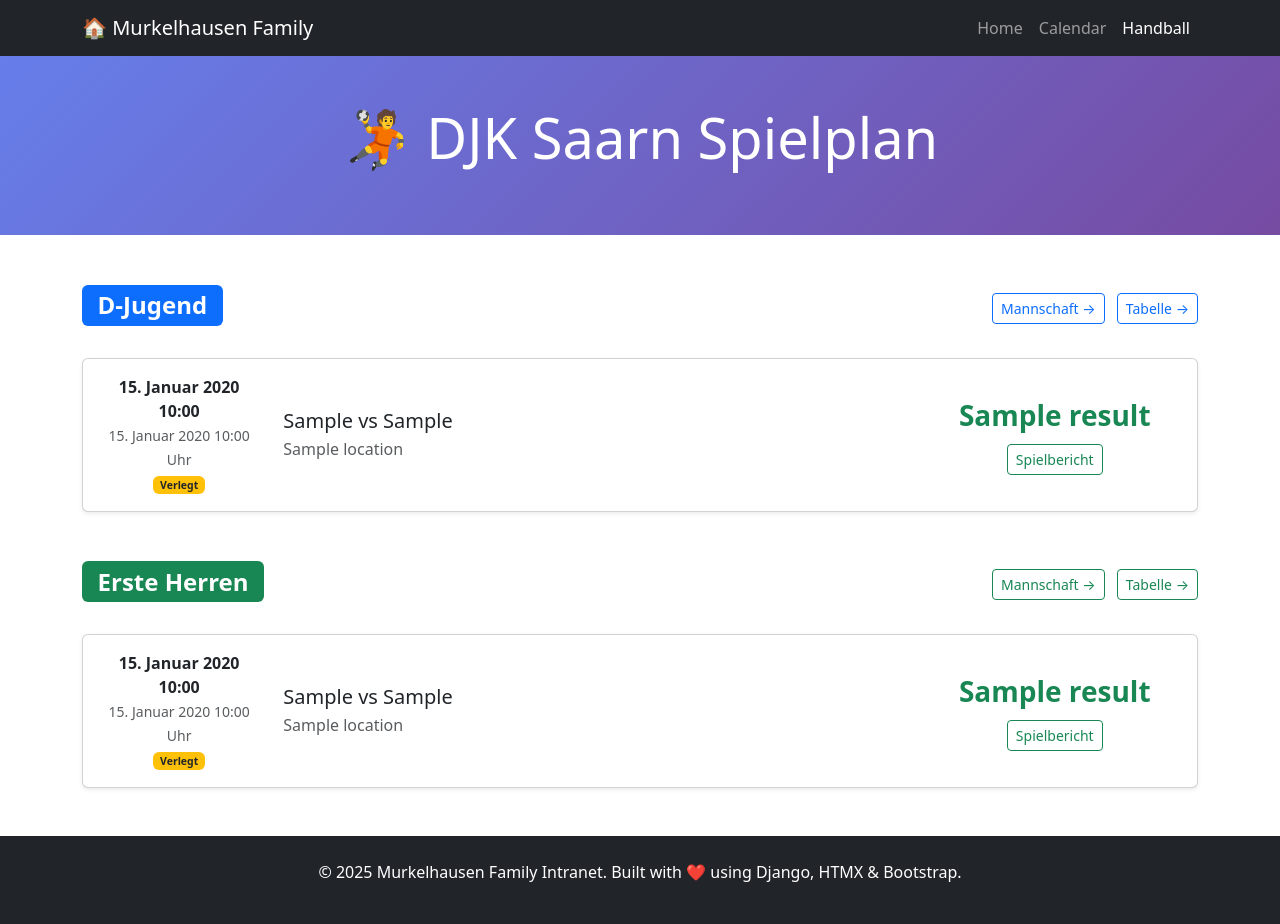
After one commit to Relativity74205/murkelhausen_app3, a Django app: template core/templates/core/handball_games.html in a window 1280 px wide. The commit adds this page. Run offline with Django 5.2, Linux system fonts and the light colour scheme; the template is opened without the code that fills it: most values are stand-ins (such as "Sample title", 1, 10 or a date in 2020).

Commit message:
feat: adding handball feature

```diff
--- /dev/null
+++ b/core/templates/core/handball_games.html
@@ -0,0 +1,237 @@
+<!DOCTYPE html>
+<html lang="de">
+<head>
+    <meta charset="UTF-8">
+    <meta name="viewport" content="width=device-width, initial-scale=1.0">
+    <title>Handball Games - Murkelhausen Family</title>
+
+    <!-- Bootstrap CSS -->
+    <link href="https://cdn.jsdelivr.net/npm/bootstrap@5.3.0/dist/css/bootstrap.min.css" rel="stylesheet">
+
+    <!-- HTMX -->
+    <script src="https://unpkg.com/htmx.org@2.0.1"></script>
+
+    <!-- Custom CSS -->
+    <style>
+        .hero-section {
+            background: linear-gradient(135deg, #667eea 0%, #764ba2 100%);
+            color: white;
+            padding: 3rem 0;
+        }
+        .game-card {
+            transition: transform 0.2s;
+        }
+        .game-card:hover {
+            transform: translateY(-3px);
+        }
+        .badge-spielfrei {
+            background-color: #6c757d;
+        }
+        .badge-upcoming {
+            background-color: #0d6efd;
+        }
+        .badge-completed {
+            background-color: #198754;
+        }
+        .team-badge {
+            font-weight: bold;
+            color: #764ba2;
+        }
+    </style>
+</head>
+<body>
+    <!-- Navigation -->
+    <nav class="navbar navbar-expand-lg navbar-dark bg-dark">
+        <div class="container">
+            <a class="navbar-brand" href="{% url 'home' %}">
+                🏠 Murkelhausen Family
+            </a>
+            <button class="navbar-toggler" type="button" data-bs-toggle="collapse" data-bs-target="#navbarNav">
+                <span class="navbar-toggler-icon"></span>
+            </button>
+            <div class="collapse navbar-collapse" id="navbarNav">
+                <ul class="navbar-nav ms-auto">
+                    <li class="nav-item">
+                        <a class="nav-link" href="{% url 'home' %}">Home</a>
+                    </li>
+                    <li class="nav-item">
+                        <a class="nav-link" href="#" hx-get="/calendar" hx-target="#main-content">Calendar</a>
+                    </li>
+                    <li class="nav-item">
+                        <a class="nav-link active" href="{% url 'handball_games' %}">Handball</a>
+                    </li>
+                </ul>
+            </div>
+        </div>
+    </nav>
+
+    <!-- Hero Section -->
+    <section class="hero-section">
+        <div class="container text-center">
+            <h1 class="display-4 mb-3">🤾 DJK Saarn Spielplan</h1>
+        </div>
+    </section>
+
+    <!-- Main Content -->
+    <div class="container my-5">
+        {% if error %}
+            <div class="alert alert-danger" role="alert">
+                <h4 class="alert-heading">Fehler beim Laden der Daten</h4>
+                <p>{{ error }}</p>
+            </div>
+        {% else %}
+            <!-- D-Jugend Section -->
+            <section class="mb-5">
+                <div class="d-flex justify-content-between align-items-center mb-4">
+                    <h2 class="team-badge">
+                        <span class="badge bg-primary">D-Jugend</span>
+                    </h2>
+                    <div>
+                        <a href="{{ d_jugend_url }}" target="_blank" class="btn btn-outline-primary btn-sm me-2">
+                            Mannschaft →
+                        </a>
+                        <a href="{{ d_jugend_gruppe_url }}" target="_blank" class="btn btn-outline-primary btn-sm">
+                            Tabelle →
+                        </a>
+                    </div>
+                </div>
+
+                {% if d_jugend_games %}
+                    <div class="row g-3">
+                        {% for game in d_jugend_games %}
+                            <div class="col-12">
+                                <div class="card game-card shadow-sm">
+                                    <div class="card-body">
+                                        <div class="row align-items-center">
+                                            <div class="col-md-2">
+                                                <div class="text-center">
+                                                    <div class="fw-bold">{{ game.game_date_formatted }}</div>
+                                                    {% if game.time and not game.spielfrei %}
+                                                        <small class="text-muted">
+                                                            {{ game.time }} Uhr
+                                                            {% if game.time_original %}
+                                                                <br><span class="badge bg-warning text-dark">Verlegt</span>
+                                                            {% endif %}
+                                                        </small>
+                                                    {% endif %}
+                                                    {% if game.spielfrei %}
+                                                        <span class="badge badge-spielfrei mt-1">Spielfrei</span>
+                                                    {% endif %}
+                                                </div>
+                                            </div>
+                                            <div class="col-md-7">
+                                                <h5 class="mb-1">{{ game.home_team }} vs {{ game.away_team }}</h5>
+                                                <p class="text-muted mb-0">
+                                                    <i class="bi bi-geo-alt"></i> {{ game.location }}
+                                                </p>
+                                            </div>
+                                            <div class="col-md-3 text-center">
+                                                {% if game.result %}
+                                                    <div class="fs-3 fw-bold text-success">{{ game.result }}</div>
+                                                    {% if game.link_to_spielbericht %}
+                                                        <a href="{{ game.link_to_spielbericht }}" target="_blank" class="btn btn-sm btn-outline-success mt-2">
+                                                            Spielbericht
+                                                            {% if game.spielbericht_genehmigt %}
+                                                                ✓
+                                                            {% endif %}
+                                                        </a>
+                                                    {% endif %}
+                                                {% else %}
+                                                    <span class="badge badge-upcoming">Ausstehend</span>
+                                                {% endif %}
+                                            </div>
+                                        </div>
+                                    </div>
+                                </div>
+                            </div>
+                        {% endfor %}
+                    </div>
+                {% else %}
+                    <div class="alert alert-info">Keine Spiele gefunden.</div>
+                {% endif %}
+            </section>
+
+            <!-- Erste Herren Section -->
+            <section class="mb-5">
+                <div class="d-flex justify-content-between align-items-center mb-4">
+                    <h2 class="team-badge">
+                        <span class="badge bg-success">Erste Herren</span>
+                    </h2>
+                    <div>
+                        <a href="{{ erste_herren_url }}" target="_blank" class="btn btn-outline-success btn-sm me-2">
+                            Mannschaft →
+                        </a>
+                        <a href="{{ erste_herren_gruppe_url }}" target="_blank" class="btn btn-outline-success btn-sm">
+                            Tabelle →
+                        </a>
+                    </div>
+                </div>
+
+                {% if erste_herren_games %}
+                    <div class="row g-3">
+                        {% for game in erste_herren_games %}
+                            <div class="col-12">
+                                <div class="card game-card shadow-sm">
+                                    <div class="card-body">
+                                        <div class="row align-items-center">
+                                            <div class="col-md-2">
+                                                <div class="text-center">
+                                                    <div class="fw-bold">{{ game.game_date_formatted }}</div>
+                                                    {% if game.time and not game.spielfrei %}
+                                                        <small class="text-muted">
+                                                            {{ game.time }} Uhr
+                                                            {% if game.time_original %}
+                                                                <br><span class="badge bg-warning text-dark">Verlegt</span>
+                                                            {% endif %}
+                                                        </small>
+                                                    {% endif %}
+                                                    {% if game.spielfrei %}
+                                                        <span class="badge badge-spielfrei mt-1">Spielfrei</span>
+                                                    {% endif %}
+                                                </div>
+                                            </div>
+                                            <div class="col-md-7">
+                                                <h5 class="mb-1">{{ game.home_team }} vs {{ game.away_team }}</h5>
+                                                <p class="text-muted mb-0">
+                                                    <i class="bi bi-geo-alt"></i> {{ game.location }}
+                                                </p>
+                                            </div>
+                                            <div class="col-md-3 text-center">
+                                                {% if game.result %}
+                                                    <div class="fs-3 fw-bold text-success">{{ game.result }}</div>
+                                                    {% if game.link_to_spielbericht %}
+                                                        <a href="{{ game.link_to_spielbericht }}" target="_blank" class="btn btn-sm btn-outline-success mt-2">
+                                                            Spielbericht
+                                                            {% if game.spielbericht_genehmigt %}
+                                                                ✓
+                                                            {% endif %}
+                                                        </a>
+                                                    {% endif %}
+                                                {% else %}
+                                                    <span class="badge badge-upcoming">Ausstehend</span>
+                                                {% endif %}
+                                            </div>
+                                        </div>
+                                    </div>
+                                </div>
+                            </div>
+                        {% endfor %}
+                    </div>
+                {% else %}
+                    <div class="alert alert-info">Keine Spiele gefunden.</div>
+                {% endif %}
+            </section>
+        {% endif %}
+    </div>
+
+    <!-- Footer -->
+    <footer class="bg-dark text-white py-4 mt-5">
+        <div class="container text-center">
+            <p>&copy; 2025 Murkelhausen Family Intranet. Built with ❤️ using Django, HTMX & Bootstrap.</p>
+        </div>
+    </footer>
+
+    <!-- Bootstrap JS -->
+    <script src="https://cdn.jsdelivr.net/npm/bootstrap@5.3.0/dist/js/bootstrap.bundle.min.js"></script>
+</body>
+</html>
--- a/core/urls.py
+++ b/core/urls.py
@@ -4,4 +4,5 @@ from . import views
 
 urlpatterns = [
     path("", views.home, name="home"),
+    path("handball/", views.handball_games, name="handball_games"),
 ]
```
Also changed, not shown: CLAUDE.md (+78 -14 lines), core/templates/core/home.html (+7 -7 lines), core/views.py (+32 -0 lines), family_intranet/repositories/handballnordrhein.py (added, +134 -0 lines), pyproject.toml (+12 -8 lines), .github/workflows/tagging.yml, family_intranet/repositories/__init__.py (added), 1 other file.
